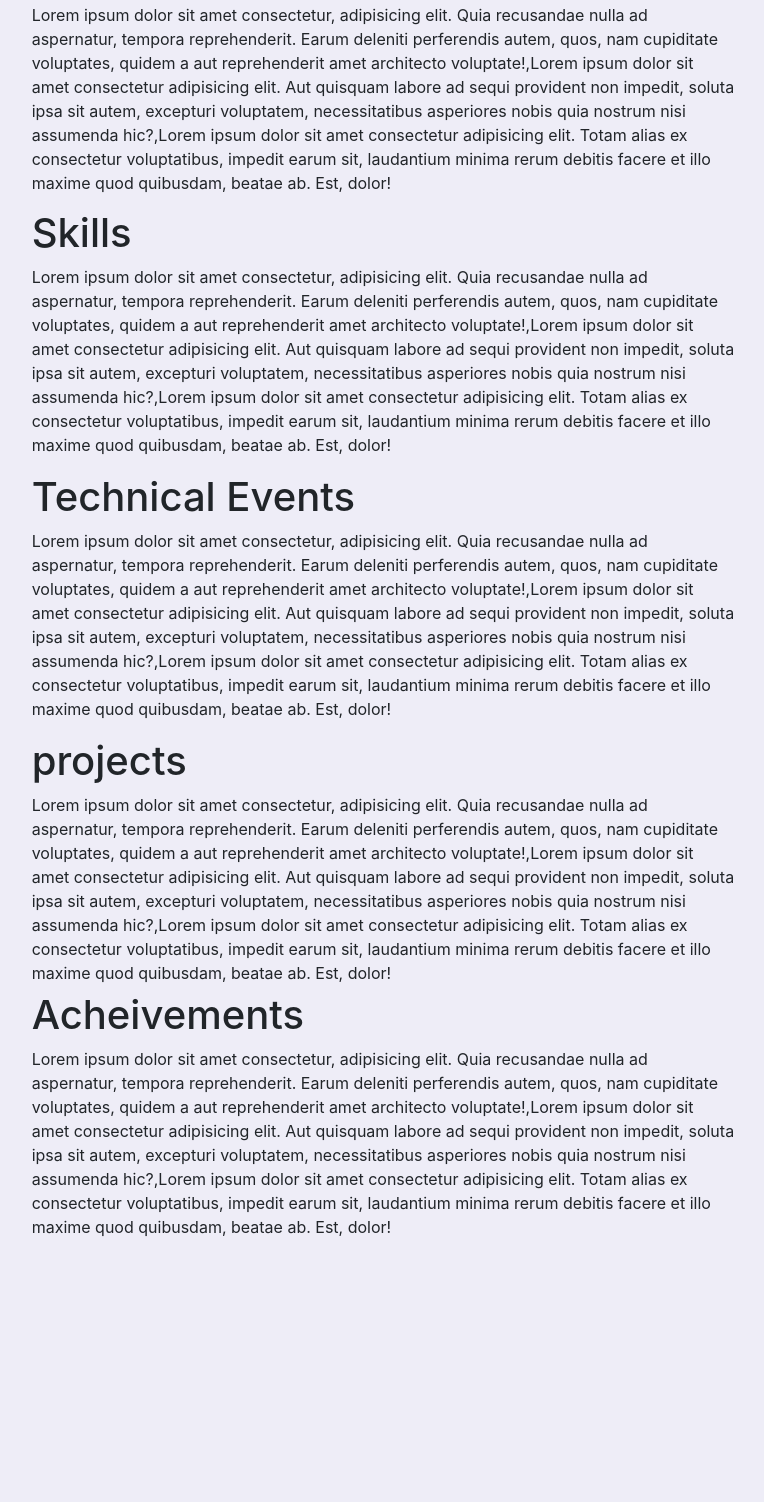
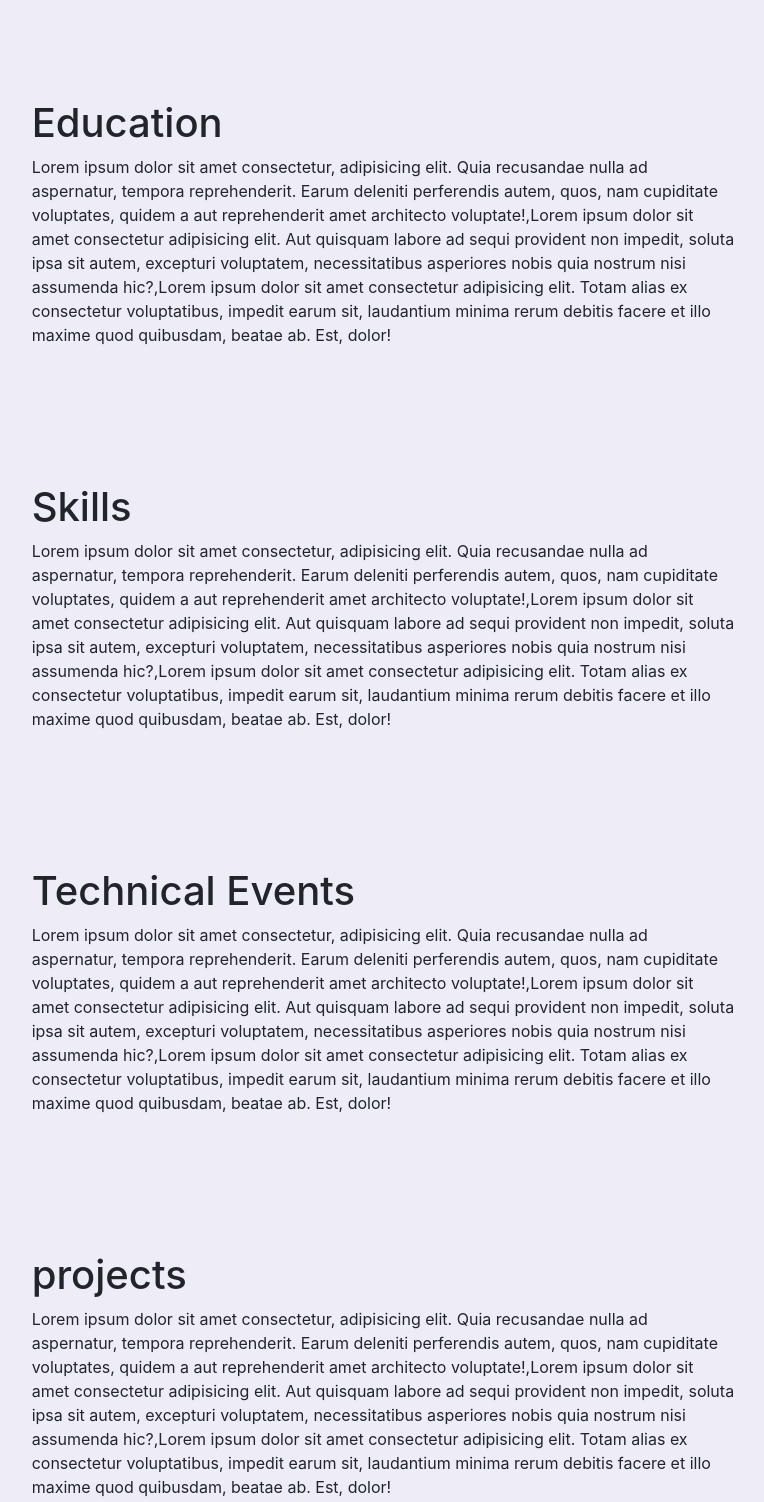
Before and after one commit to sunshine-22/PORTFOLIO, a plain HTML site: page portfolio.html in a window 1280 px wide. Shown: the part 987-2489 px from the top of the page, without its empty margins (470-1234 px from the left). Drawn offline with nearby package versions, Linux system fonts and the light colour scheme.

Commit message:
Update portfolio.html
commit3

```diff
--- a/portfolio.html
+++ b/portfolio.html
@@ -63,7 +63,7 @@
 
         <div class="row mt-3">
             <div class="col-12 col-sm-4 d-none d-sm-block">
-                <div class="ml-5 mt-5">
+                <div class="ml-5 mt-5" style="position: sticky;">
                     <a href="#about"><h3>About</h3></a>
                     <a href="#education"><h3>Education</h3></a>
                     <a href="#skills"><h3>Skills</h3></a>
@@ -75,27 +75,27 @@
                 </div>
             </div>
             <div class="col-12 col-sm-8 ">
-                <div class="mt-2" id="about" style="padding: 60px;">
+                <div class="" id="about" style="padding: 60px;">
                     <h1>About</h1>
-                    <p>Lorem ipsum dolor sit amet consectetur, adipisicing elit. Quia recusandae nulla ad aspernatur, tempora reprehenderit. Earum deleniti perferendis autem, quos, nam cupiditate voluptates, quidem a aut reprehenderit amet architecto voluptate!,Lorem ipsum dolor sit amet consectetur adipisicing elit. Aut quisquam labore ad sequi provident non impedit, soluta ipsa sit autem, excepturi voluptatem, necessitatibus asperiores nobis quia nostrum nisi assumenda hic?,Lorem ipsum dolor sit amet consectetur adipisicing elit. Totam alias ex consectetur voluptatibus, impedit earum sit, laudantium minima rerum debitis facere et illo maxime quod quibusdam, beatae ab. Est, dolor!,Lorem ipsum dolor sit amet consectetur adipisicing elit. At perspiciatis culpa saepe. Voluptates molestias dolorem ipsam ex officia atque similique perferendis deleniti nulla sit, quaerat delectus, praesentium necessitatibus? Et, dolorum.</p>
+                    <p>Lorem ipsum dolor sit amet consectetur, adipisicing elit. Quia recusandae nulla ad aspernatur, tempora reprehenderit. Earum deleniti perferendis autem, quos, nam cupiditate voluptates, quidem a aut reprehenderit amet architecto voluptate!,Lorem ipsum dolor sit amet consectetur adipisicing elit. Aut quisquam labore ad sequi provident non impedit, soluta ipsa sit autem, excepturi voluptatem, necessitatibus asperiores nobis quia nostrum nisi assumenda hic?,Lorem ipsum dolor sit amet consectetur adipisicing elit. Totam alias ex consectetur voluptatibus, impedit earum sit, laudantium minima rerum debitis facere et illo maxime quod quibusdam, beatae ab. Est, dolor!,Lorem ipsum dolor sit amet consectetur adipisicing elit. At perspiciatis culpa saepe. Voluptates molestias dolorem ipsam ex officia atque similique perferendis deleniti nulla sit, quaerat delectus, praesentium necessitatibus? Et, dolorum.,Lorem ipsum dolor sit amet consectetur adipisicing elit. Temporibus consectetur et voluptas? Aut vitae, esse adipisci beatae inventore laudantium ducimus quas eveniet, recusandae, cumque omnis laborum quod! Nulla, architecto fugiat!</p>
                 </div>
-                <div class="mt-2" id="education" style="padding: 60px;position: relative;bottom: 120px;">
+                <div class="" id="education" style="padding: 60px;">
                     <h1>Education</h1>
                     <p>Lorem ipsum dolor sit amet consectetur, adipisicing elit. Quia recusandae nulla ad aspernatur, tempora reprehenderit. Earum deleniti perferendis autem, quos, nam cupiditate voluptates, quidem a aut reprehenderit amet architecto voluptate!,Lorem ipsum dolor sit amet consectetur adipisicing elit. Aut quisquam labore ad sequi provident non impedit, soluta ipsa sit autem, excepturi voluptatem, necessitatibus asperiores nobis quia nostrum nisi assumenda hic?,Lorem ipsum dolor sit amet consectetur adipisicing elit. Totam alias ex consectetur voluptatibus, impedit earum sit, laudantium minima rerum debitis facere et illo maxime quod quibusdam, beatae ab. Est, dolor!</p>
                 </div>
-                <div class="mt-2" id="skills" style="padding: 60px;position: relative;bottom: 250px;">
+                <div class="" id="skills" style="padding: 60px;">
                     <h1>Skills</h1>
                     <p>Lorem ipsum dolor sit amet consectetur, adipisicing elit. Quia recusandae nulla ad aspernatur, tempora reprehenderit. Earum deleniti perferendis autem, quos, nam cupiditate voluptates, quidem a aut reprehenderit amet architecto voluptate!,Lorem ipsum dolor sit amet consectetur adipisicing elit. Aut quisquam labore ad sequi provident non impedit, soluta ipsa sit autem, excepturi voluptatem, necessitatibus asperiores nobis quia nostrum nisi assumenda hic?,Lorem ipsum dolor sit amet consectetur adipisicing elit. Totam alias ex consectetur voluptatibus, impedit earum sit, laudantium minima rerum debitis facere et illo maxime quod quibusdam, beatae ab. Est, dolor!</p>
                 </div>
-                <div class="" id="events" style="padding: 60px;position: relative;bottom:370px;">
+                <div class="" id="events" style="padding: 60px;">
                     <h1>Technical Events</h1>
                     <p>Lorem ipsum dolor sit amet consectetur, adipisicing elit. Quia recusandae nulla ad aspernatur, tempora reprehenderit. Earum deleniti perferendis autem, quos, nam cupiditate voluptates, quidem a aut reprehenderit amet architecto voluptate!,Lorem ipsum dolor sit amet consectetur adipisicing elit. Aut quisquam labore ad sequi provident non impedit, soluta ipsa sit autem, excepturi voluptatem, necessitatibus asperiores nobis quia nostrum nisi assumenda hic?,Lorem ipsum dolor sit amet consectetur adipisicing elit. Totam alias ex consectetur voluptatibus, impedit earum sit, laudantium minima rerum debitis facere et illo maxime quod quibusdam, beatae ab. Est, dolor!</p>
                 </div>
-                <div class="" id="projects" style="padding: 60px;position: relative;bottom: 490px;">
+                <div class="" id="projects" style="padding: 60px;">
                     <h1>projects</h1>
                     <p>Lorem ipsum dolor sit amet consectetur, adipisicing elit. Quia recusandae nulla ad aspernatur, tempora reprehenderit. Earum deleniti perferendis autem, quos, nam cupiditate voluptates, quidem a aut reprehenderit amet architecto voluptate!,Lorem ipsum dolor sit amet consectetur adipisicing elit. Aut quisquam labore ad sequi provident non impedit, soluta ipsa sit autem, excepturi voluptatem, necessitatibus asperiores nobis quia nostrum nisi assumenda hic?,Lorem ipsum dolor sit amet consectetur adipisicing elit. Totam alias ex consectetur voluptatibus, impedit earum sit, laudantium minima rerum debitis facere et illo maxime quod quibusdam, beatae ab. Est, dolor!</p>
                 </div>
-                <div class="" id="acheivements" style="padding: 60px;position: relative;bottom: 620px;">
+                <div class="" id="acheivements" style="padding: 60px;">
                     <h1>Acheivements</h1>
                     <p>Lorem ipsum dolor sit amet consectetur, adipisicing elit. Quia recusandae nulla ad aspernatur, tempora reprehenderit. Earum deleniti perferendis autem, quos, nam cupiditate voluptates, quidem a aut reprehenderit amet architecto voluptate!,Lorem ipsum dolor sit amet consectetur adipisicing elit. Aut quisquam labore ad sequi provident non impedit, soluta ipsa sit autem, excepturi voluptatem, necessitatibus asperiores nobis quia nostrum nisi assumenda hic?,Lorem ipsum dolor sit amet consectetur adipisicing elit. Totam alias ex consectetur voluptatibus, impedit earum sit, laudantium minima rerum debitis facere et illo maxime quod quibusdam, beatae ab. Est, dolor!</p>
                 </div>
```
